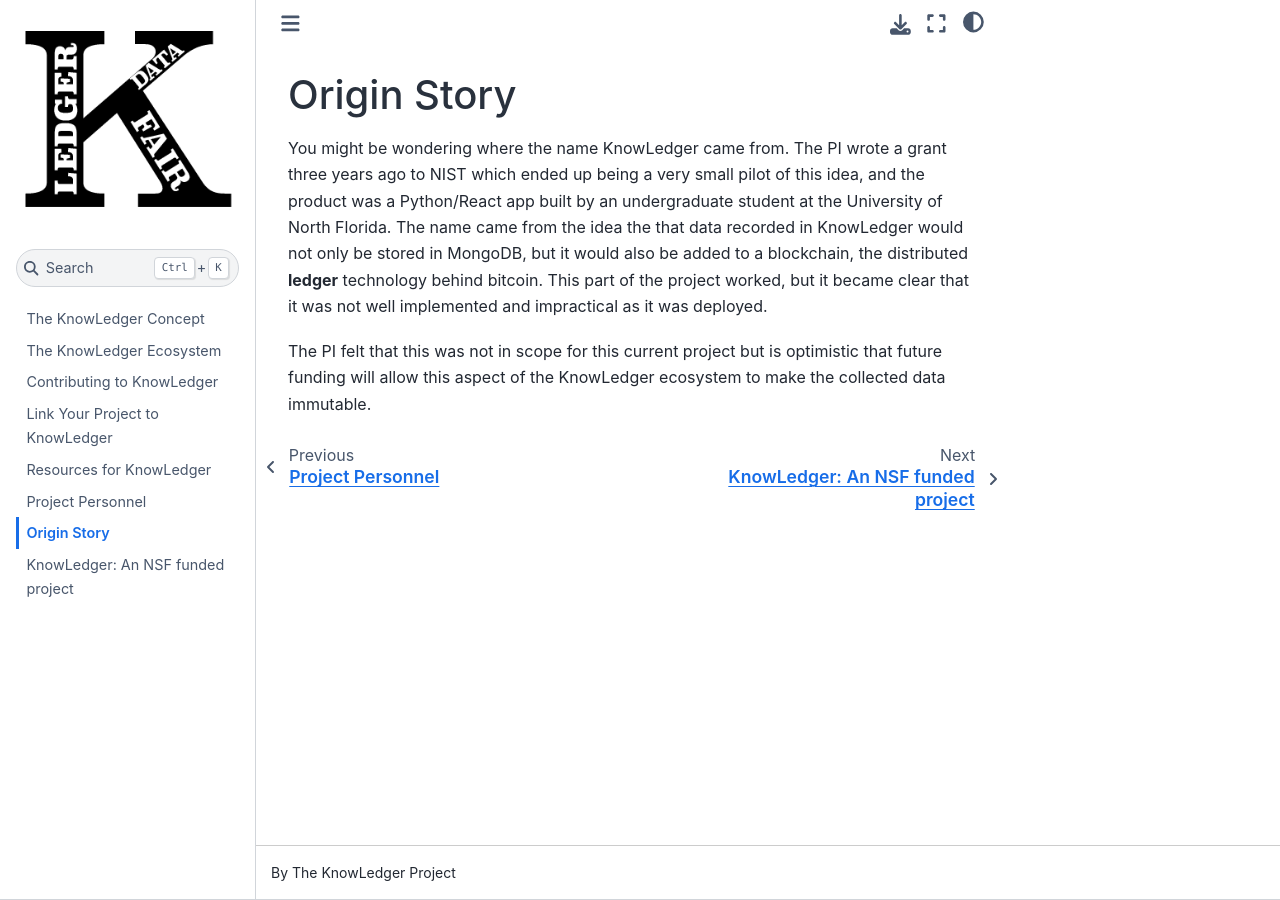
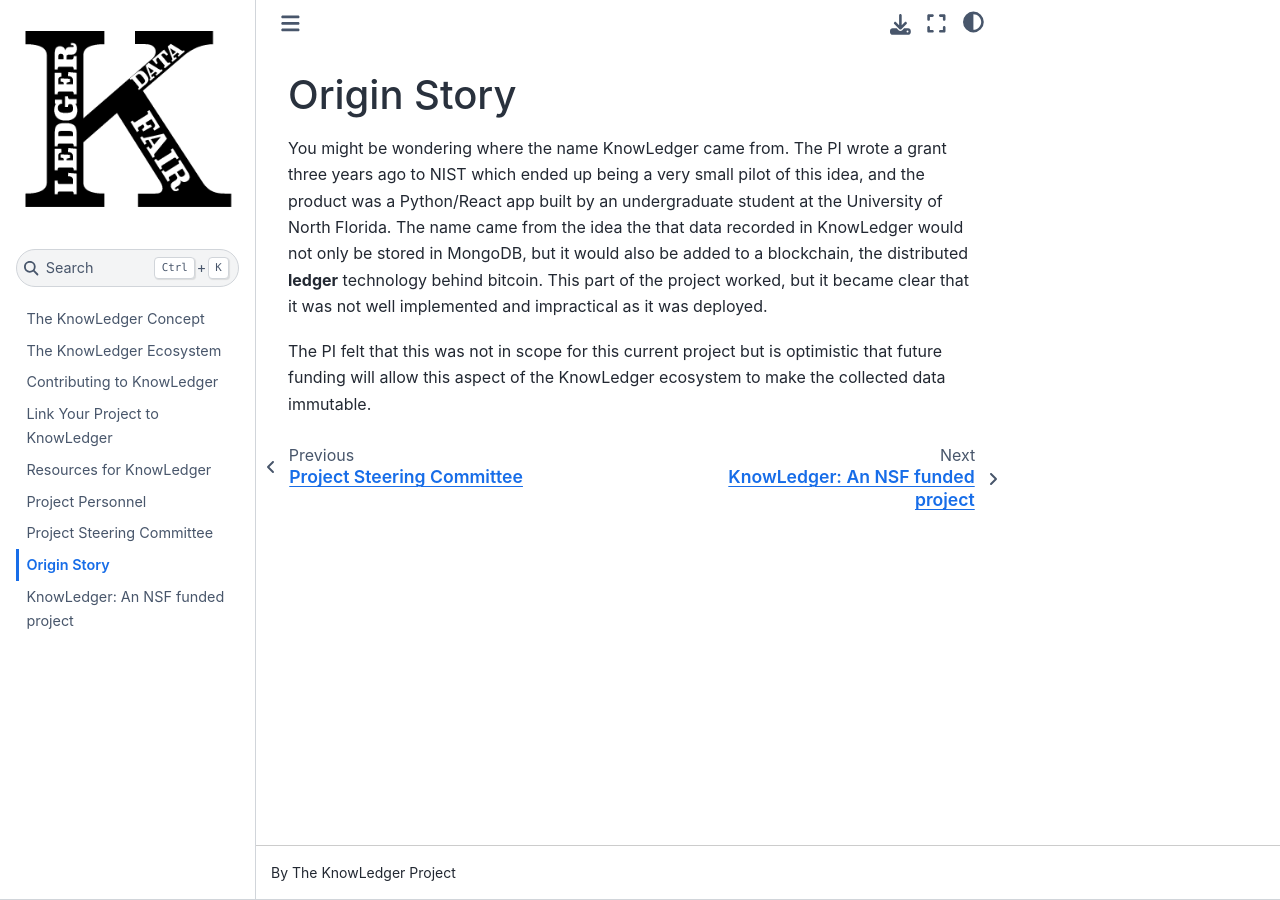
Before and after one commit to KnowLedgerRDM/KnowLedgerRDM.github.io, a Jupyter Book: the page built from book/origin.md, in a window 1280 px wide. Built offline with Jupyter Book 1.0.4 settings and Sphinx 7.4.7 and the Sphinx Book theme 1.1.4, drawn with Linux system fonts in a browser that asks for light colours.

Commit message:
added steering committee page to the book outline

```diff
--- a/book/_toc.yml
+++ b/book/_toc.yml
@@ -10,5 +10,6 @@ chapters:
 - file: projects
 - file: resources
 - file: personnel
+- file: steering
 - file: origin
 - file: funding
```
